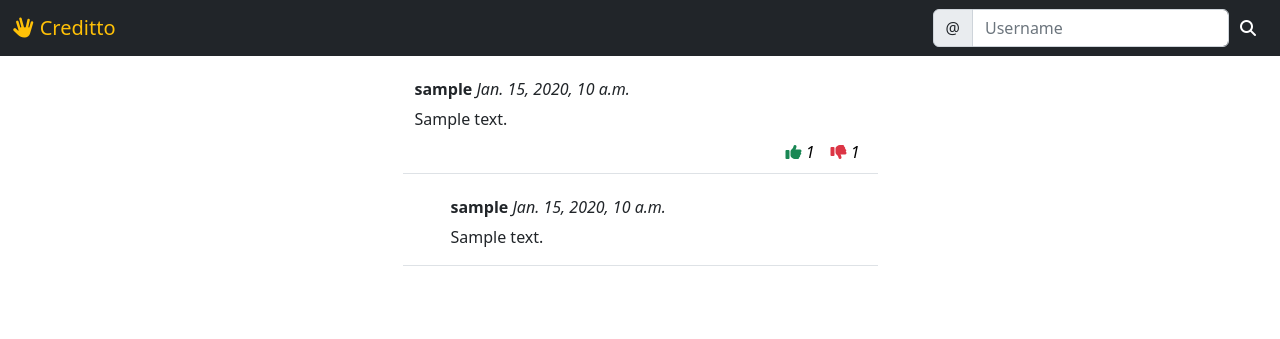
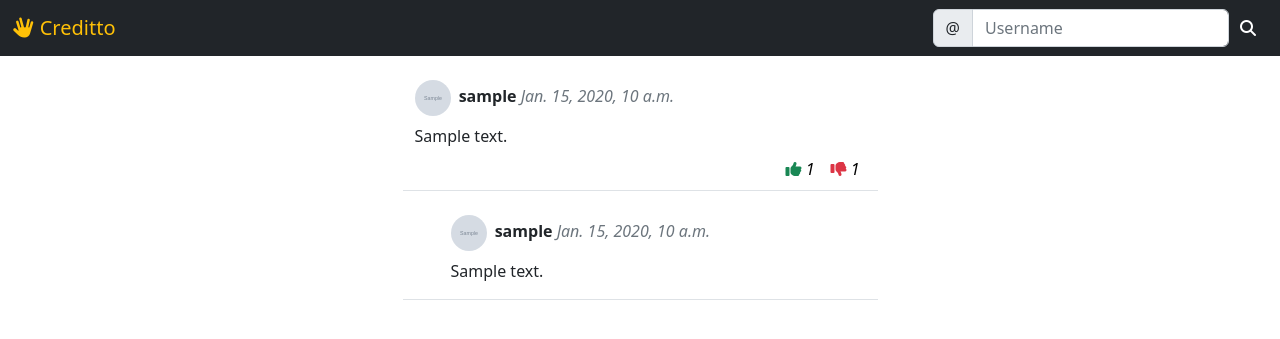
Before and after one commit to maxt86/creditto, a Django app: page /social/post/1/ in a window 1280 px wide. Shown: the top 339 px of the page. Run offline with Django 4.2, Linux system fonts and the light colour scheme; tables that the repository leaves empty hold one stand-in row (values such as "Sample post"); grey boxes marked "Sample" are stand-in pictures; some libraries are stand-ins or nearby versions.

Commit message:
Add user avatar thumbnail to posts, comments and user search

```diff
--- a/creditto/social/templates/social/post_detail.html
+++ b/creditto/social/templates/social/post_detail.html
@@ -15,14 +15,15 @@
   <div class="col-md-5 col-sm-12 border-bottom">
     <h6 class="d-flex justify-content-between">
       <span>
+        <a href="{% url 'profile' post.author.pk %}"><img class="rounded-circle me-1" src="{{ post.author.profile.avatar.url }}" width="36" height="36"></a>
         <strong class="position-relative">
           {{ post.author }}
           <a href="{% url 'profile' post.author.pk %}" class="stretched-link"></a>
         </strong>
-        <i>{{ post.created }}</i>
+        <i class="text-secondary">{{ post.created }}</i>
       </span>
       {% if request.user == post.author %}
-      <span class="d-flex gap-1">
+      <span class="d-flex gap-1 align-items-start">
         <a href="{% url 'post-edit' post.pk %}" class="text-warning"><i class="far fa-edit"></i></a>
         <a href="{% url 'post-delete' post.pk %}" class="text-danger"><i class="fas fa-trash"></i></a>
       </span>
@@ -69,14 +70,15 @@
   <div class="col-md-5 col-sm-12 ps-5 border-bottom">
     <h6 class="d-flex justify-content-between">
       <span>
+        <a href="{% url 'profile' post.author.pk %}"><img class="rounded-circle me-1" src="{{ comment.author.profile.avatar.url }}" width="36" height="36"></a>
         <strong class="position-relative">
           {{ comment.author }}
           <a href="{% url 'profile' comment.author.pk %}" class="stretched-link"></a>
         </strong>
-        <i>{{ comment.created }}</i>
+        <i class="text-secondary">{{ comment.created }}</i>
       </span>
       {% if request.user == comment.author %}
-      <span class="d-flex gap-1">
+      <span class="d-flex gap-1 align-items-start">
         <a href="{% url 'comment-edit' post.pk comment.pk %}" class="text-warning"><i class="far fa-edit"></i></a>
         <a href="{% url 'comment-delete' post.pk comment.pk %}" class="text-danger"><i class="fas fa-trash"></i></a>
       </span>
--- a/creditto/social/templates/social/posts.html
+++ b/creditto/social/templates/social/posts.html
@@ -21,8 +21,9 @@
   <div class="col-md-5 col-sm-12 border-bottom">
     <div class="position-relative">
       <h6>
+        <img class="rounded-circle me-1" src="{{ post.author.profile.avatar.url }}" width="36" height="36">
         <strong>{{ post.author }}</strong>
-        <i>{{ post.created }}</i>
+        <i class="text-secondary">{{ post.created }}</i>
       </h6>
       {{ post.content }}
       <a href="{% url 'post-detail' post.pk %}" class="stretched-link"></a>
--- a/creditto/social/templates/social/profile.html
+++ b/creditto/social/templates/social/profile.html
@@ -56,8 +56,7 @@
   <div class="col-md-5 col-sm-12 border-bottom">
     <div class="position-relative">
       <h6>
-        <strong>{{ post.author }}</strong>
-        <i>{{ post.created }}</i>
+        <i class="text-secondary">{{ post.created }}</i>
       </h6>
       {{ post.content }}
       <a href="{% url 'post-detail' post.pk %}" class="stretched-link"></a>
--- a/creditto/social/templates/social/search.html
+++ b/creditto/social/templates/social/search.html
@@ -6,7 +6,8 @@
 <div class="row justify-content-center mb-3">
   <div class="col-md-5 col-sm-12 py-3 border-bottom position-relative">
     <h6 class="mb-0">
-      <strong>@{{ profile.user }}</strong>
+      <img class="rounded-circle me-1" src="{{ profile.avatar.url }}" width="36" height="36">
+      <strong>{{ profile.user }}</strong>
       {% if profile.name %}
       <i>{{ profile.name }}</i>
       {% endif %}
```
